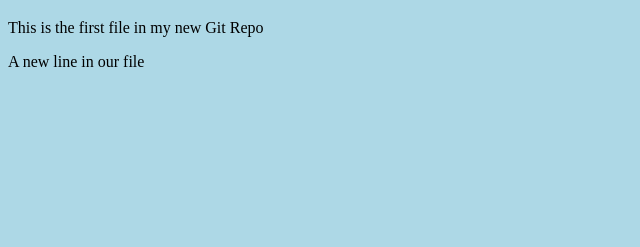
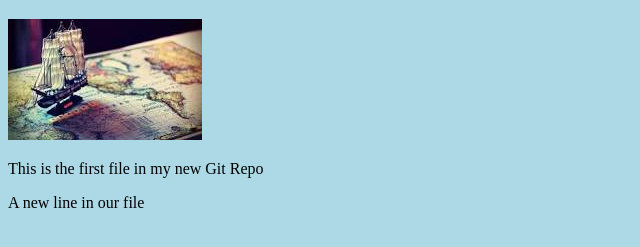
Before and after one commit to muzeb/hello-world, a plain HTML site: page index.html in a window 1280 px wide. Shown: the part 61-308 px from the top of the page, without its empty margins (0-640 px from the left). Drawn offline with Linux system fonts and the light colour scheme.

Commit message:
Added image to Hello World

```diff
--- a/index.html
+++ b/index.html
@@ -7,6 +7,8 @@
     <body>
 
         <h1>This is my Homepage</h1>
+        <div><img src="download.jpeg" alt="Hello World from Space"
+        stylr="width:100%;width:960px"</div>
         <p>This is the first file in my new Git Repo</p>
         <p>A new line in our file</p>
     </body>
```
Also changed, not shown: download.jpeg (added).
